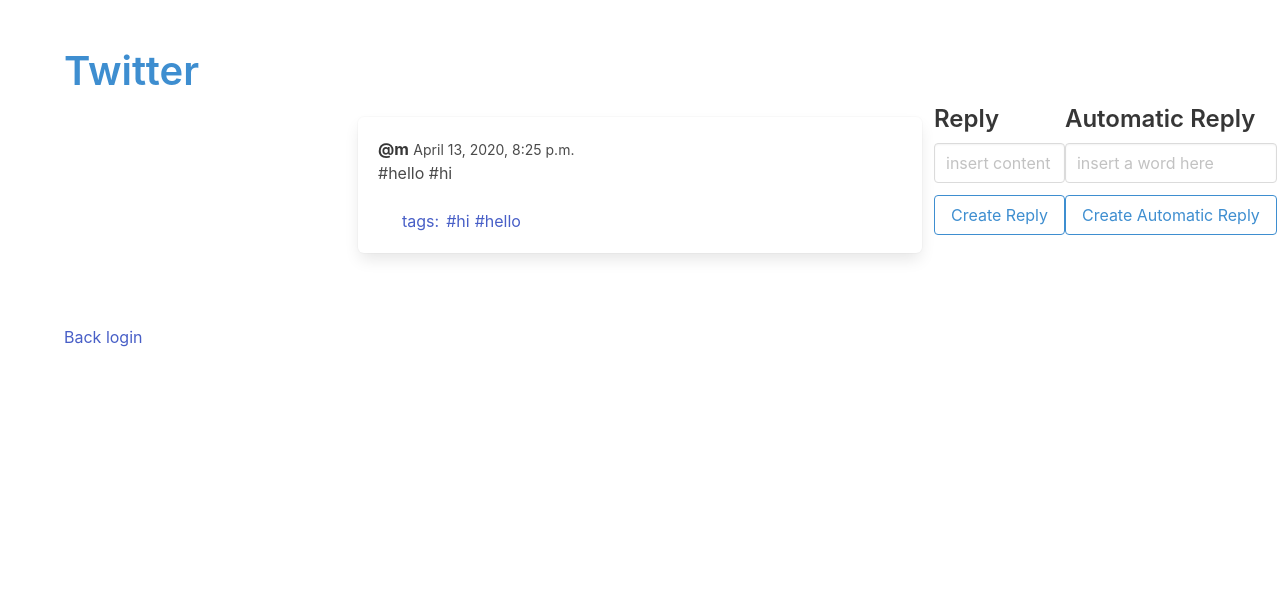
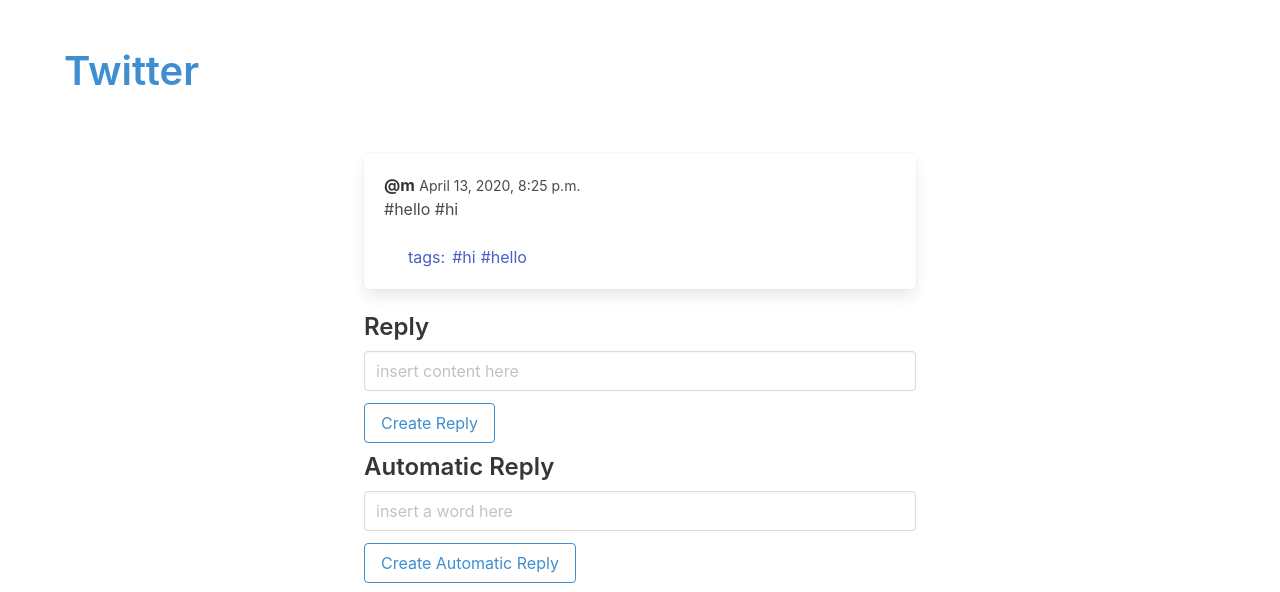
Before and after one commit to misheelp/finalproj, a Django app: page /reply/47 in a window 1280 px wide; the page is wider, and only the part inside the window is pictured. Shown: the top 592 px of that part. Run offline with Django 3.2, Linux system fonts and the light colour scheme; data comes from the database, SQL or seed files in the repository; both versions use the stored data as it was after the commit; some libraries are stand-ins or nearby versions.

Commit message:
update data

```diff
--- a/core/templates/reply.html
+++ b/core/templates/reply.html
@@ -14,7 +14,6 @@
         <a class="has-text-info">Twitter</a>
       </h1>
 
-      <div class="columns">
         <div class="column is-3"></div>
         <div class="column is-6 container has-text-left">
           <div class="box content">
@@ -48,13 +47,12 @@
               {%endif %}
             </nav>
           </div>
-        </div>
         <form method="POST" action="{% url 'reply' id=tweet.id%}">
           <label class="title is-4">Reply</label>
           {% csrf_token %}
           <div class="field">
             <div class="control">
-              <input class="input"style="margin-top: 10px;" name="content" placeholder="insert content here" />
+              <input class="input"style="margin-top: 10px;" name="content" placeholder="insert content here" rows="4" cols="53" />
             </div>
           </div>
           <input class="button is-info is-outlined" type="submit" value="Create Reply" style="margin-bottom: 10px;"/>
@@ -96,11 +94,6 @@
     </div>
 
       <a class="btn btn-primary" href="/">Back</a>
-      {% if user.is_authenticated %}
-      <a class="btn btn-primary" href='logout'>logout</a>
-      {% else %}
-      <a class="btn btn-primary" href='login'>login</a>
-      {% endif %}
     </div>
   </section>
   </body>
--- a/core/views.py
+++ b/core/views.py
@@ -45,7 +45,7 @@
   for t in tweet:
     for r in Replies.objects.filter(tweet=t):
       list_of_replies.append(r.content.lower())
-  data = "".join(list_of_replies)
+  data = " ".join(list_of_replies)
 
 def trainModel(User):
   global data
```
Also changed, not shown: model.json (+1 -1 lines), db.sqlite3, 1 other file.
